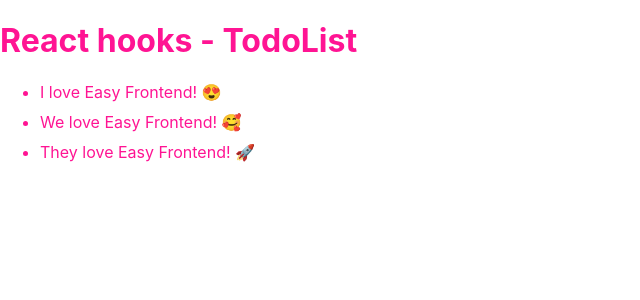
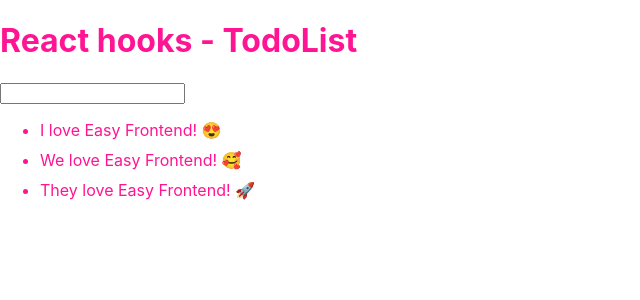
Before and after one commit to thienvu97ht/React-Hooks, a React (Create React App) app: page / in a window 1280 px wide. Shown: the top 300 px of the page, without its empty margins (0-640 px from the left). Built offline with nearby package versions, Linux system fonts and the light colour scheme.

Commit message:
React hooks: 05 - useState() qua ví dụ TodoForm (2020)

```diff
--- a/package.json
+++ b/package.json
@@ -10,6 +10,7 @@
     "react": "^17.0.2",
     "react-dom": "^17.0.2",
     "react-scripts": "4.0.3",
+    "uuid": "^8.3.2",
     "web-vitals": "^1.0.1"
   },
   "scripts": {
--- a/src/App.js
+++ b/src/App.js
@@ -1,6 +1,8 @@
 import React, { useState } from "react";
 import "./App.scss";
+import { v4 as uuidv4 } from "uuid";
 import TodoList from "./components/TodoList/index";
+import TodoForm from "./components/TodoForm/index";
 
 function App() {
   const [todoList, setTodoList] = useState([
@@ -19,10 +21,22 @@
     setTodoList(newTodoList);
   }
 
+  function handleTodoFormSubmit(formValues) {
+    const newTodo = {
+      id: uuidv4(),
+      ...formValues,
+    };
+
+    const newTodoList = [...todoList];
+    newTodoList.push(newTodo);
+    setTodoList(newTodoList);
+  }
+
   return (
     <div className="app">
       <h1>React hooks - TodoList</h1>
 
+      <TodoForm onSubmit={handleTodoFormSubmit} />
       <TodoList todos={todoList} onTodoClick={handleTodoClick} />
     </div>
   );
--- /dev/null
+++ b/src/components/TodoForm/index.jsx
@@ -0,0 +1,41 @@
+import React, { useState } from "react";
+import PropTypes from "prop-types";
+
+TodoForm.propTypes = {
+  onSubmit: PropTypes.func,
+};
+
+TodoForm.defaultProps = {
+  onSubmit: null,
+};
+
+function TodoForm(props) {
+  const { onSubmit } = props;
+  const [value, setValue] = useState("");
+
+  function handleValueChange(e) {
+    setValue(e.target.value);
+  }
+
+  function handleSubmit(e) {
+    e.preventDefault();
+    if (!onSubmit) return;
+
+    const formValues = {
+      title: value,
+    };
+
+    onSubmit(formValues);
+
+    // Reset form
+    setValue("");
+  }
+
+  return (
+    <form onSubmit={handleSubmit}>
+      <input type="text" value={value} onChange={handleValueChange} />
+    </form>
+  );
+}
+
+export default TodoForm;
```
Also changed, not shown: src/components/TodoForm/TodoList.scss (added, +8 -0 lines), 1 other file (tests, documents, lock files or other folders).
